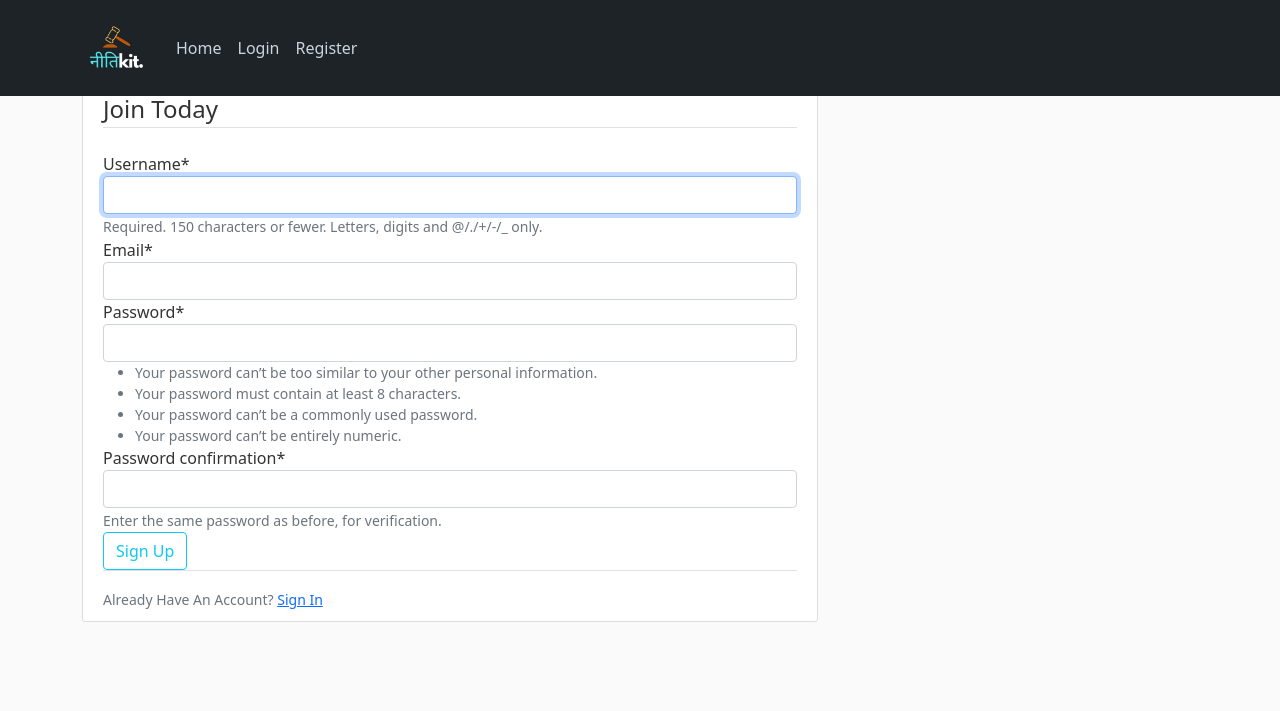
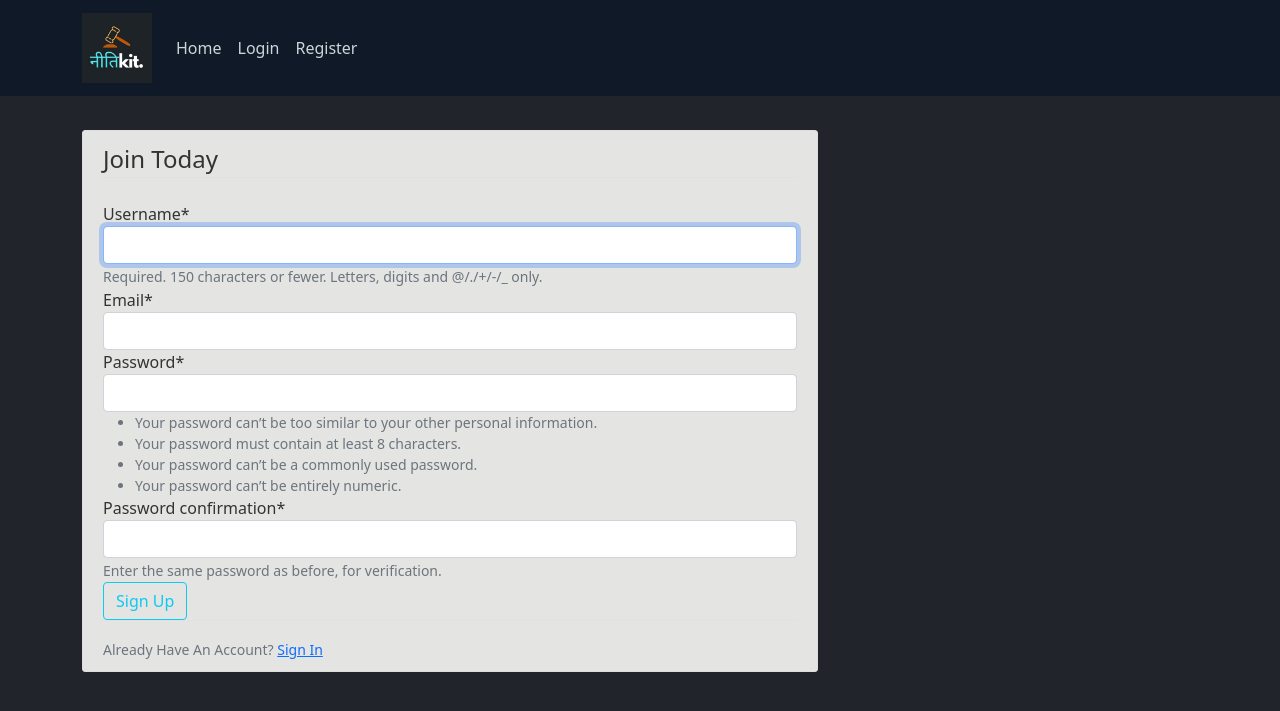
Before and after one commit to Yash621/NeetiKit, a Django app: page /register/ in a window 1280 px wide. Shown: the top 711 px of the page. Run offline with Django 3.2, Linux system fonts and the light colour scheme; parts of the project's set-up code (start-up, migrations or seed data) failed here and were passed over; some libraries are stand-ins or nearby versions.

Commit message:
updated ui

```diff
--- a/blog/static/blog/main.css
+++ b/blog/static/blog/main.css
@@ -1,5 +1,5 @@
 body {
-  background: #fafafa;
+  background-color: #20232a;
   color: #333333;
   margin-top: 5rem;
 }
--- a/blog/templates/blog/base.html
+++ b/blog/templates/blog/base.html
@@ -5,11 +5,17 @@
     <meta charset="utf-8" />
     <meta name="viewport" content="width=device-width, initial-scale=1" />
     <link
+      href="https://fonts.googleapis.com/css?family=IBM+Plex+Sans:400,600"
+      rel="stylesheet"
+    />
+    <link
       href="https://cdn.jsdelivr.net/npm/bootstrap@5.1.1/dist/css/bootstrap.min.css"
       rel="stylesheet"
       integrity="sha384-F3w7mX95PdgyTmZZMECAngseQB83DfGTowi0iMjiWaeVhAn4FJkqJByhZMI3AhiU"
       crossorigin="anonymous"
     />
+    <script src="https://unpkg.com/animejs@3.0.1/lib/anime.min.js"></script>
+    <script src="https://unpkg.com/scrollreveal@4.0.0/dist/scrollreveal.min.js"></script>
 
     <link rel="shortcut icon" href="../../../media/logo_neetikit.jpg" />
     <link rel="stylesheet" href="../../static/blog/main.css" />
@@ -19,11 +25,17 @@
   </head>
   <style>
     .nav_bar {
-      background-color: #1e2328;
+      background-color: #101927;
     }
     .logo {
       width: auto;
       height: 70px;
+    }
+    body {
+      background-color: #21242b;
+    }
+    .alert {
+      background-color: #fedfad;
     }
   </style>
   <body>
@@ -76,7 +88,7 @@
       <div class="row">
         <div class="col-md-8">
           {% if messages %} {% for message in messages %}
-          <div class="alert alert-{{message.tags}}">{{message}}</div>
+          <div class="alert alert-{{message.tags}} ">{{message}}</div>
           {% endfor %} {% endif %} {% block content %}{% endblock %}
         </div>
       </div>
--- a/blog/templates/blog/home.html
+++ b/blog/templates/blog/home.html
@@ -1,4 +1,10 @@
 {% extends "blog/base.html" %} {% block content %} {% for post in posts %}
+<style>
+  .media {
+    background-color: #e4e4e3;
+    margin-top: 30px;
+  }
+</style>
 <article class="media content-section">
   <img
     class="rounded-circle article-img"
--- a/users/templates/users/login.html
+++ b/users/templates/users/login.html
@@ -1,4 +1,10 @@
 {% extends "blog/base.html" %} {% load crispy_forms_tags %} {% block content %}
+<style>
+  .content-section {
+    margin-top: 50px;
+    background-color: #e4e4e3;
+  }
+</style>
 <div class="content-section">
   <form method="POST">
     {% csrf_token %}
--- a/users/templates/users/profile.html
+++ b/users/templates/users/profile.html
@@ -1,4 +1,10 @@
 {% extends "blog/base.html" %} {% load crispy_forms_tags %} {% block content %}
+<style>
+  .content-section {
+    margin-top: 30px;
+    background-color: #e4e4e3;
+  }
+</style>
 <div class="content-section">
   <div class="media">
     <img class="rounded-circle account-img" src="{{user.profile.image.url}}" />
--- a/users/templates/users/register.html
+++ b/users/templates/users/register.html
@@ -1,4 +1,11 @@
 {% extends "blog/base.html" %} {% load crispy_forms_tags %} {% block content %}
+<style>
+  .content-section {
+    margin-top: 50px;
+    background-color: #e4e4e3;
+  }
+</style>
+
 <div class="content-section">
   <form method="POST">
     {% csrf_token %}
```
Also changed, not shown: blog/templates/blog/post_confirm_delete.html (+5 -2 lines), blog/templates/blog/post_detail.html (+8 -2 lines), blog/templates/blog/post_form.html (+8 -2 lines), db.sqlite3.
